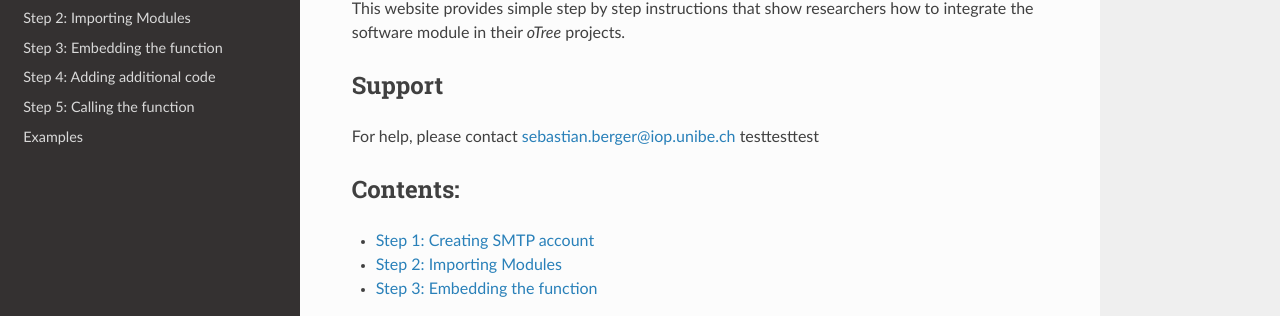
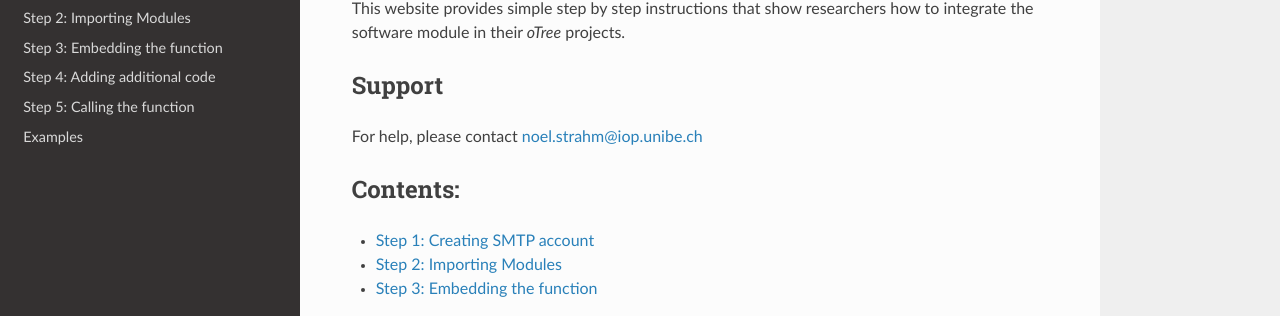
Before and after one commit to NoelGit95/ACO_doc, a Sphinx documentation site: the page built from docs/index.rst, in a window 1280 px wide and 900 px high, scrolled down 796 px. Shown: the part 131-447 px from the top of the window. Built offline with Sphinx 7.4.7 and the Read the Docs theme 2.0.0, drawn with Linux system fonts in a browser that asks for light colours.

Commit message:
changed support email

```diff
--- a/docs/index.rst
+++ b/docs/index.rst
@@ -34,7 +34,7 @@ software module in their *oTree* projects.
 
 Support
 ---------
-For help, please contact sebastian.berger@iop.unibe.ch testtesttest
+For help, please contact noel.strahm@iop.unibe.ch
 
 Contents:
 -----------
```
